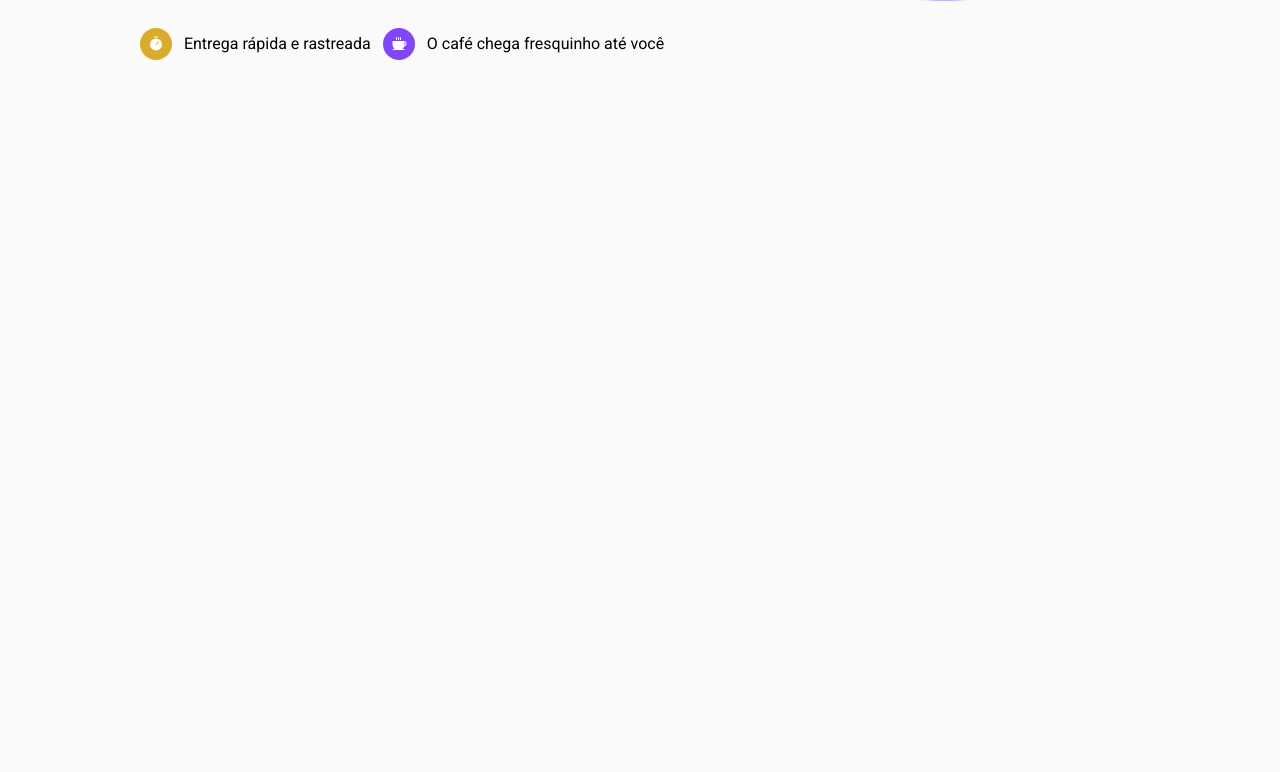
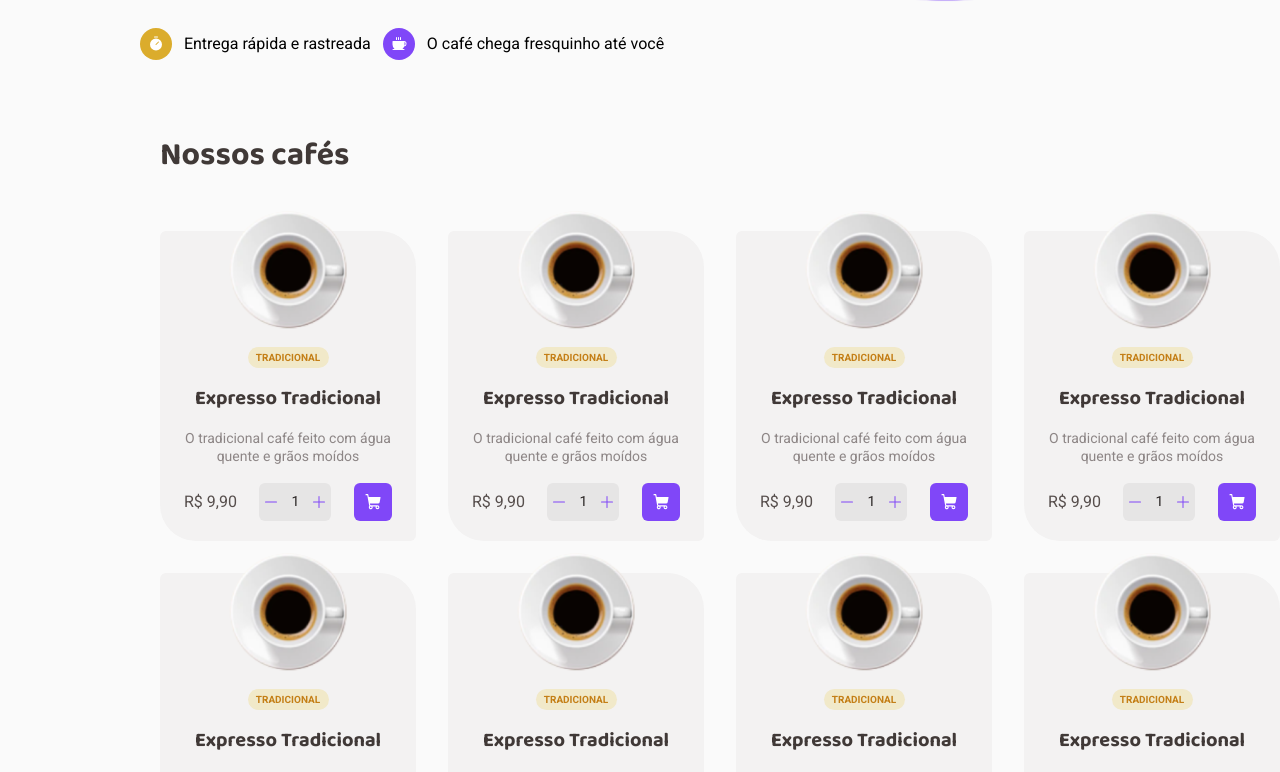
Before and after one commit to daniellichotti/desafio-02-coffe-delivery, a React (Vite) app: page / in a window 1280 px wide. Shown: the part 545-1317 px from the top of the page. Before the commit the page ends 800 px from the top, so only its background shows below. Built offline with nearby package versions, Linux system fonts and the light colour scheme.

Commit message:
Implementar os cars com os cafes

```diff
--- a/src/components/ButtonCart/index.tsx
+++ b/src/components/ButtonCart/index.tsx
@@ -1,9 +1,15 @@
 import { ButtonCartContainer, StyledShoppingCart } from './styled'
 
-export function ButtonCart() {
+interface ButtonProps {
+  text: string
+  buttonColor: string
+  iconColor: string
+}
+
+export function ButtonCart(props: ButtonProps) {
   return (
-    <ButtonCartContainer>
-      <StyledShoppingCart weight="fill" />
+    <ButtonCartContainer style={{ backgroundColor: props.buttonColor }}>
+      <StyledShoppingCart style={{ color: props.iconColor }} weight="fill" />
     </ButtonCartContainer>
   )
 }
--- /dev/null
+++ b/src/components/MainCards/index.tsx
@@ -0,0 +1,46 @@
+import {
+  Cards,
+  CardsContainer,
+  Container,
+  Price,
+  PriceQuantity,
+  Quantity,
+  Tags,
+} from './styles'
+import expressoTradicional from '../../assets/expressoTradicional.svg'
+import { Minus, Plus } from '@phosphor-icons/react'
+import { ButtonCart } from '../ButtonCart'
+
+export function MainCards() {
+  const item = (
+    <Cards>
+      <img src={expressoTradicional} alt="" />
+      <Tags>
+        <p>Tradicional</p>
+      </Tags>
+      <h1>Expresso Tradicional</h1>
+      <p>O tradicional café feito com água quente e grãos moídos</p>
+      <PriceQuantity>
+        <Price>R$ 9,90</Price>
+        <Quantity>
+          <Minus />
+          <p>1</p>
+          <Plus />
+        </Quantity>
+        <ButtonCart buttonColor="#8047F8" iconColor="white" text="" />
+      </PriceQuantity>
+    </Cards>
+  )
+  const itemsArray = new Array(10).fill(item)
+
+  return (
+    <Container>
+      <h1>Nossos cafés</h1>
+      <CardsContainer>
+        {itemsArray.map((item, index) => (
+          <div key={index}>{item}</div>
+        ))}
+      </CardsContainer>
+    </Container>
+  )
+}
--- /dev/null
+++ b/src/components/MainCards/styles.ts
@@ -0,0 +1,118 @@
+import styled from 'styled-components'
+
+export const Container = styled.main`
+  width: 100vw;
+  height: 1645px;
+
+  padding: 32px 160px 32px 160px;
+
+  display: flex;
+  flex-direction: column;
+
+  h1 {
+    color: ${(props) => props.theme['base-subtitle']};
+    font-family: 'Baloo 2';
+    font-style: normal;
+    font-weight: 800;
+    font-size: 32px;
+    line-height: 130%;
+  }
+`
+
+export const CardsContainer = styled.main`
+  margin-top: 54px;
+
+  display: grid;
+  grid-template-columns: repeat(4, 1fr);
+  gap: 2rem;
+`
+
+export const Cards = styled.main`
+  width: 256px;
+  height: 310px;
+  display: flex;
+  flex-direction: column;
+  align-items: center;
+  justify-content: space-between;
+
+  padding: 0px 24px 20px 24px;
+
+  border-radius: 6px 36px;
+  background: ${(props) => props.theme['base-card']};
+
+  img {
+    width: 120px;
+    height: 120px;
+    margin-top: -1.3rem;
+  }
+
+  h1 {
+    color: ${(props) => props.theme['base-subtitle']};
+    font-family: 'Baloo 2';
+    font-style: normal;
+    font-weight: 700;
+    font-size: 20px;
+    line-height: 130%;
+  }
+  p {
+    color: ${(props) => props.theme['base-label']};
+    font-family: 'Roboto';
+    font-style: normal;
+    font-weight: 400;
+    font-size: 14px;
+    line-height: 130%;
+    text-align: center;
+  }
+`
+
+export const Tags = styled.p`
+  width: 81px;
+  height: 21px;
+
+  display: flex;
+  align-items: center;
+  justify-content: center;
+
+  background-color: ${(props) => props.theme['yellow-light']};
+  border-radius: 100px;
+
+  p {
+    color: ${(props) => props.theme['yellow-dark']};
+    font-family: 'Roboto';
+    font-style: normal;
+    font-weight: 700;
+    font-size: 10px;
+    line-height: 130%;
+    text-transform: uppercase;
+  }
+`
+
+export const PriceQuantity = styled.div`
+  width: 208px;
+  height: 38px;
+
+  display: flex;
+  align-items: center;
+  justify-content: space-between;
+`
+export const Price = styled.div`
+  color: ${(props) => props.theme['base-text']};
+`
+export const Quantity = styled.div`
+  width: 72px;
+  height: 38px;
+
+  border-radius: 6px;
+  background-color: ${(props) => props.theme['base-button']};
+
+  display: flex;
+  align-items: center;
+  justify-content: space-around;
+
+  gap: 4px;
+
+  color: ${(props) => props.theme.purple};
+  p {
+    color: ${(props) => props.theme['base-title']};
+  }
+`
--- a/src/pages/Home.tsx
+++ b/src/pages/Home.tsx
@@ -1,11 +1,13 @@
 import { Header } from '../components/Header'
 import { Main } from '../components/Main'
+import { MainCards } from '../components/MainCards'
 
 export function Home() {
   return (
     <>
       <Header />
       <Main />
+      <MainCards />
     </>
   )
 }
```
Also changed, not shown: src/assets/expressoTradicional.svg (added).
